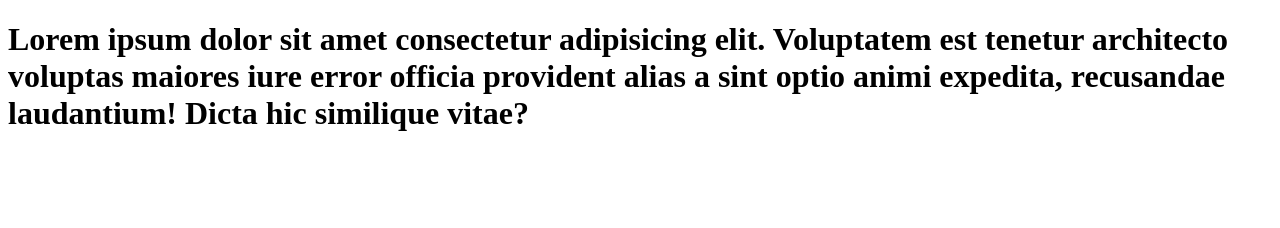
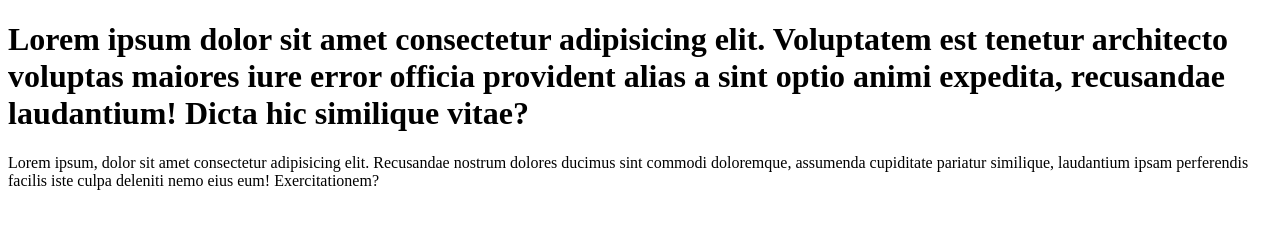
Before and after one commit to r0hansng/learn-git, a plain HTML site: page index.html in a window 1280 px wide. Drawn offline with Linux system fonts and the light colour scheme.

Commit message:
add paragraph to code

```diff
--- a/index.html
+++ b/index.html
@@ -7,5 +7,6 @@
 </head>
 <body>
     <h1>Lorem ipsum dolor sit amet consectetur adipisicing elit. Voluptatem est tenetur architecto voluptas maiores iure error officia provident alias a sint optio animi expedita, recusandae laudantium! Dicta hic similique vitae?</h1>
+    <p>Lorem ipsum, dolor sit amet consectetur adipisicing elit. Recusandae nostrum dolores ducimus sint commodi doloremque, assumenda cupiditate pariatur similique, laudantium ipsam perferendis facilis iste culpa deleniti nemo eius eum! Exercitationem?</p>
 </body>
 </html>
```
